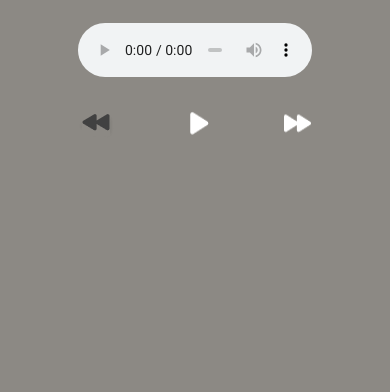
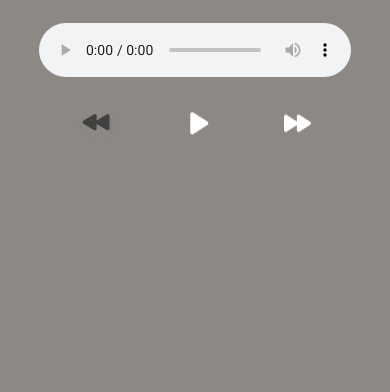
Before and after one commit to MateusChedid/Desafios-TrilhaDev, a plain HTML site: page D2/index.html in a window 390 px wide. Shown: the part 452-844 px from the top of the page. Drawn offline with Linux system fonts and the light colour scheme.

Commit message:
Update D2-app.css

```diff
--- a/D2/D2-app.css
+++ b/D2/D2-app.css
@@ -85,4 +85,7 @@ html,body{
     body{
         margin: 0px
     }
+    .musica{
+        width: 80%;
+    }
 }
```
